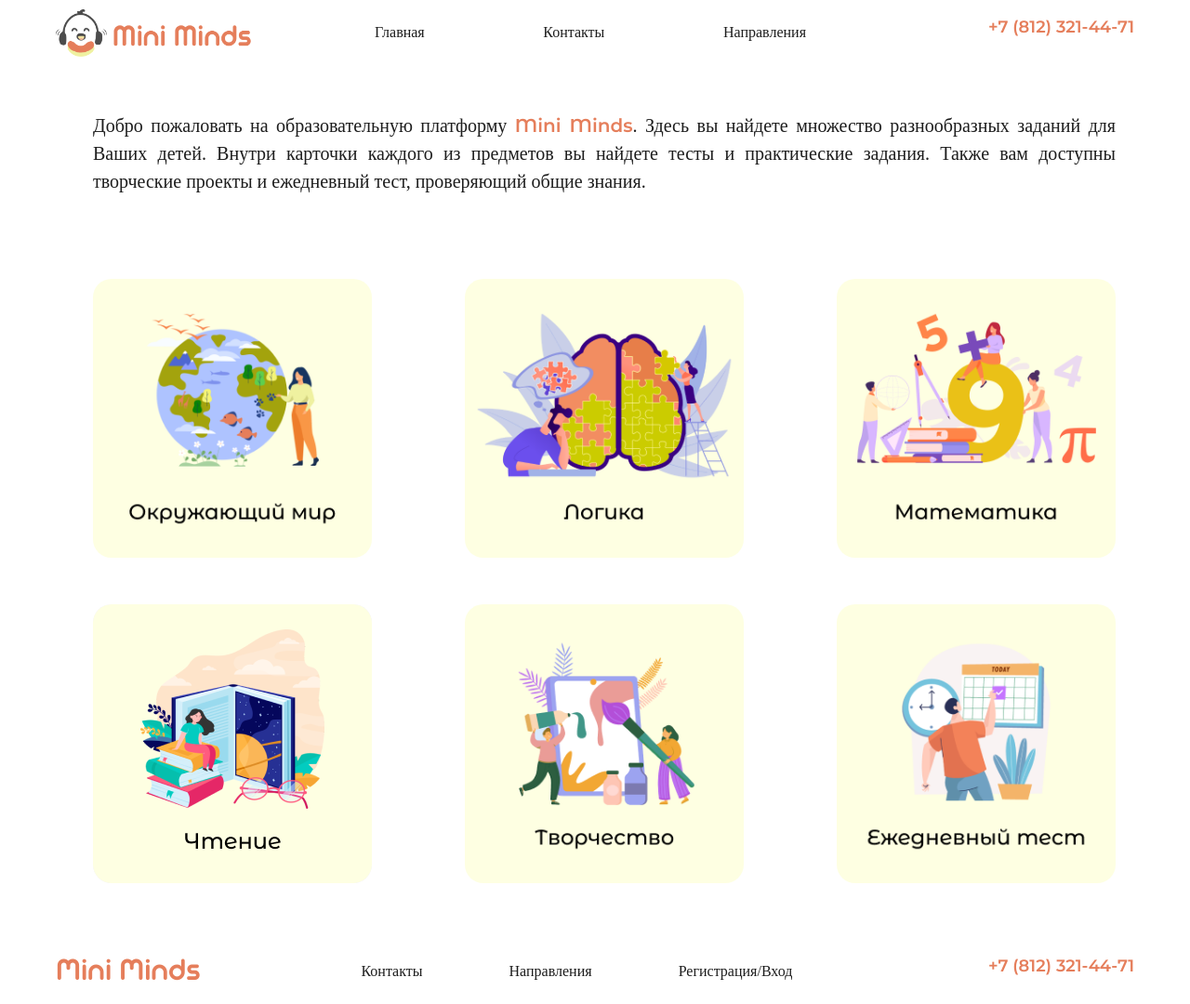
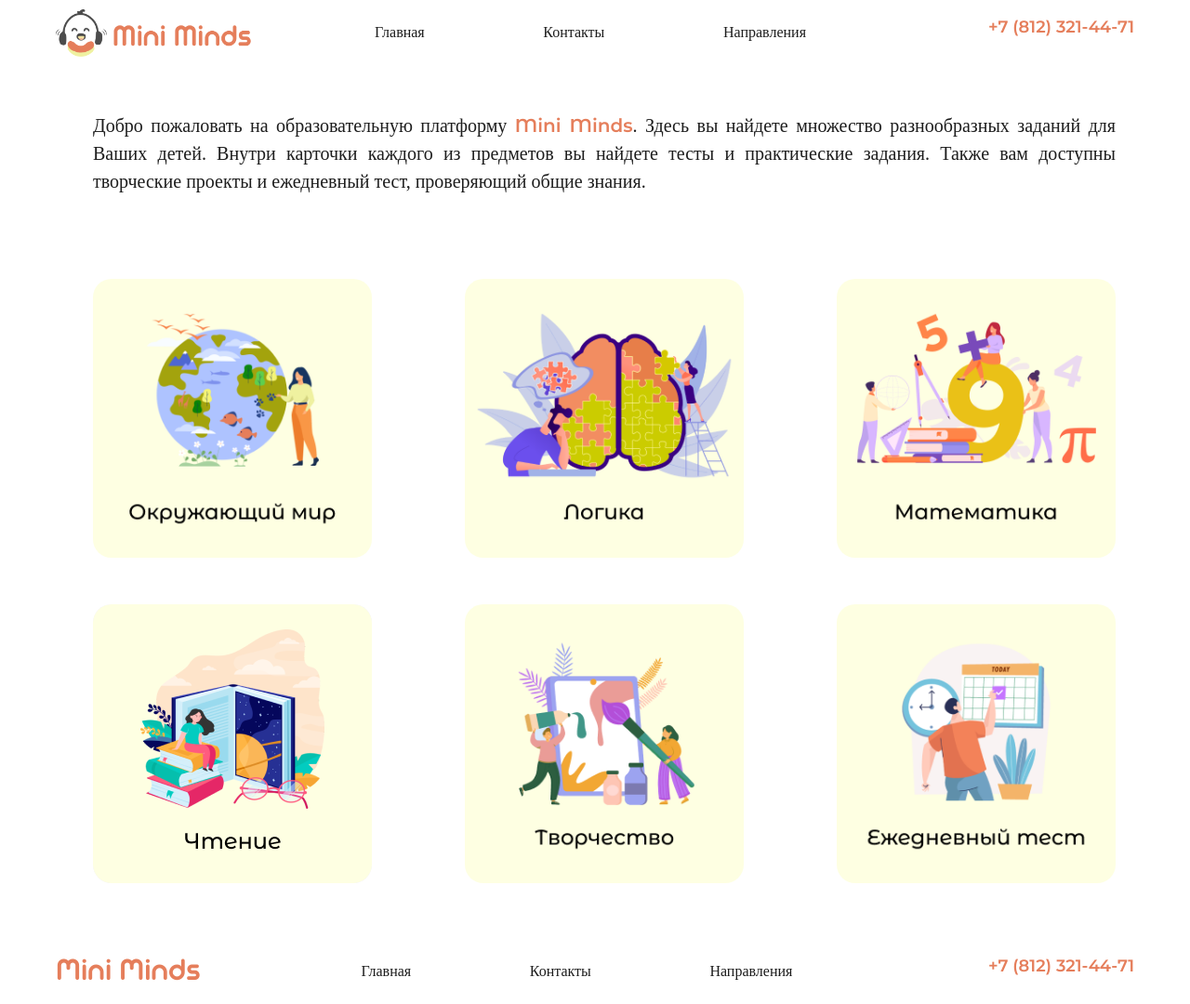
Before and after one commit to Marina415/mini-minds, a plain HTML site: page subjects.html in a window 1280 px wide. Shown: the whole page at 93% size. Drawn offline with Linux system fonts and the light colour scheme; a web font is replaced by a local one.

Commit message:
subjects.html

```diff
--- a/subjects.html
+++ b/subjects.html
@@ -33,9 +33,9 @@
         <div class="footer">
             <div class="logo2">Mini Minds</div>
             <div  class="butt">
-                <p><a onclick="href='#works'">Контакты</a></p>
+               <p><a onclick="href='index.html'">Главная</a></p>
+                <p><a onclick="href='contacts.html'">Контакты</a></p>
                 <p><a onclick="href='subjects.html'">Направления</a></p>
-                <p><a onclick="href='#contacts'">Регистрация/Вход</a></p>
             </div>
             <a href="tel:+7812324471" class="tel">+7 (812) 321-44-71</a>
         </div>
```
